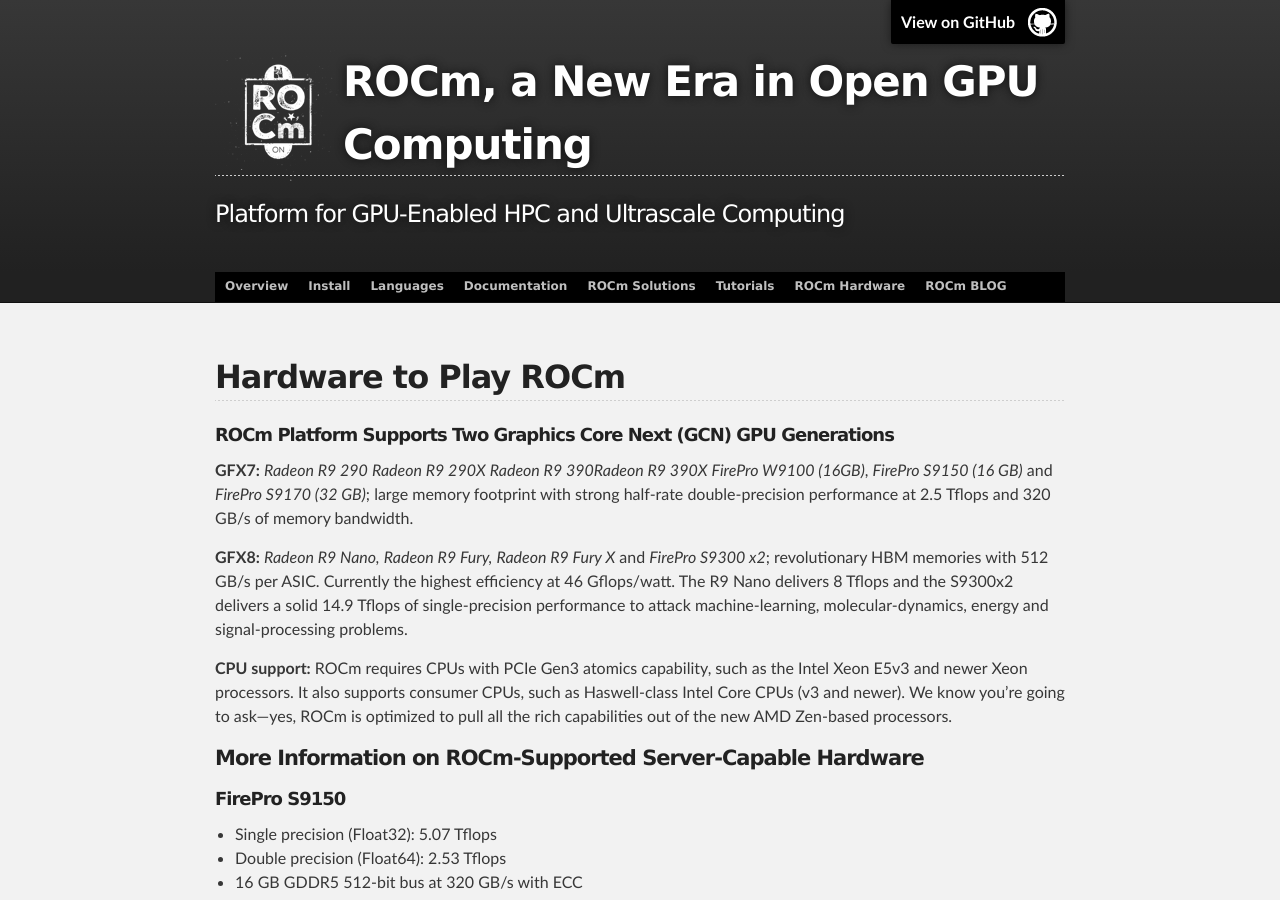
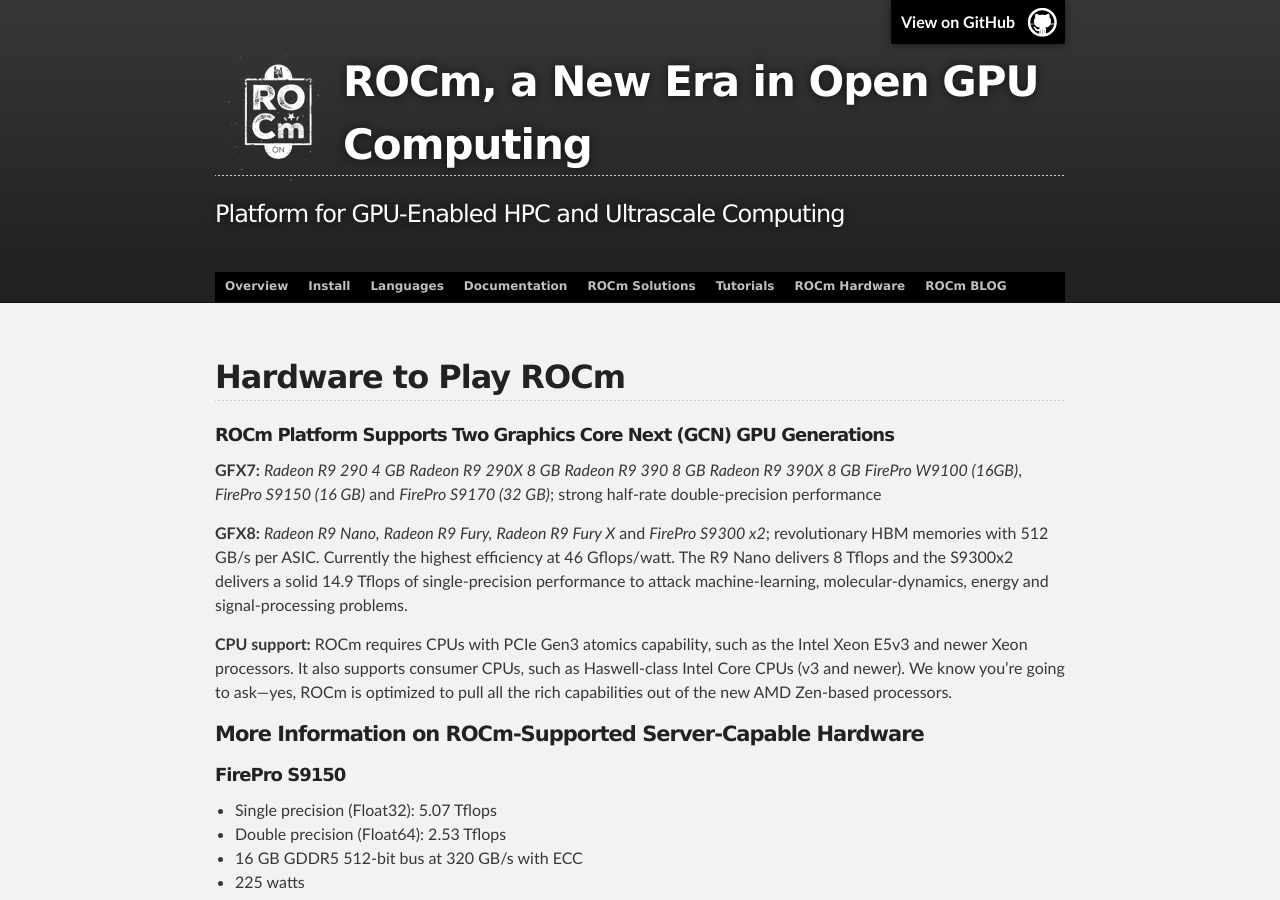
Before and after one commit to ROCm/ROCm.github.io, a Jekyll site: the page hardware.html, which Jekyll copies as it is, in a window 1280 px wide and 900 px high. Built offline with Jekyll 4.4.1, drawn with Linux system fonts in a browser that asks for light colours.

Commit message:
Update hardware.html

```diff
--- a/hardware.html
+++ b/hardware.html
@@ -55,7 +55,7 @@
 
 <h5>ROCm Platform Supports Two Graphics Core Next (GCN) GPU Generations</h5>
 
-<p><strong>GFX7:</strong>  <em>Radeon R9 290</em> <em>Radeon R9 290X</em> <em>Radeon R9 390</em><em>Radeon R9 390X</em> <em>FirePro W9100 (16GB)</em>, <em>FirePro S9150 (16 GB)</em> and <em>FirePro S9170 (32 GB)</em>; large memory footprint with strong half-rate double-precision performance at 2.5 Tflops and 320 GB/s of memory bandwidth. </p>
+<p><strong>GFX7:</strong> <em>Radeon R9 290 4 GB</em> <em>Radeon R9 290X 8 GB</em> <em>Radeon R9 390 8 GB</em> <em>Radeon R9 390X 8 GB</em> <em>FirePro W9100 (16GB)</em>, <em>FirePro S9150 (16 GB)</em> and <em>FirePro S9170 (32 GB)</em>;  strong half-rate double-precision performance </p>
 
 <p><strong>GFX8:</strong> <em>Radeon R9 Nano,</em> <em>Radeon R9 Fury,</em> <em>Radeon R9 Fury X</em> and <em>FirePro S9300 x2</em>; revolutionary HBM memories with 512 GB/s per ASIC. Currently the highest efficiency at 46 Gflops/watt. The R9 Nano delivers 8 Tflops and the S9300x2 delivers a solid 14.9 Tflops of single-precision performance to attack machine-learning, molecular-dynamics, energy and signal-processing problems. </p>
 
```
